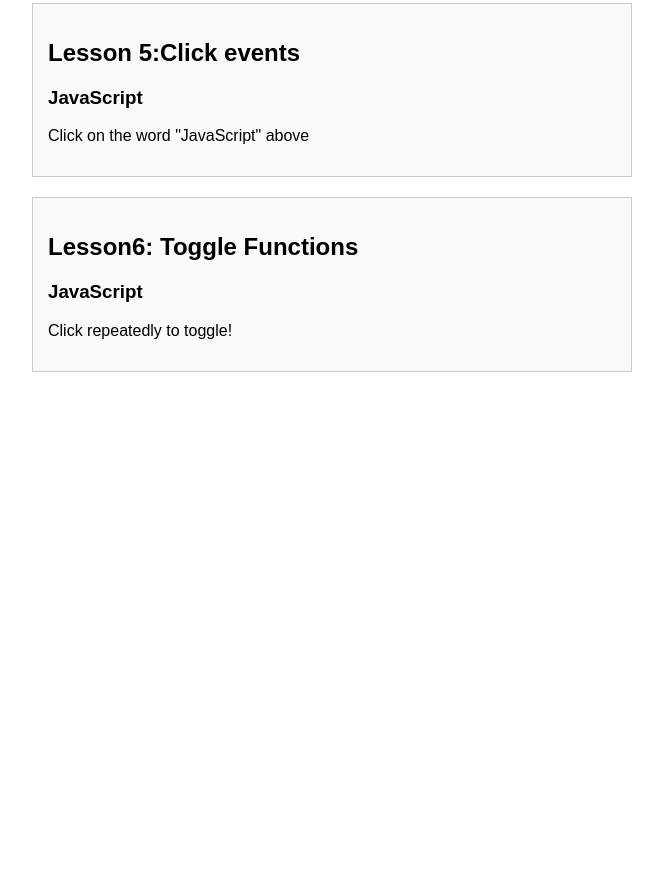
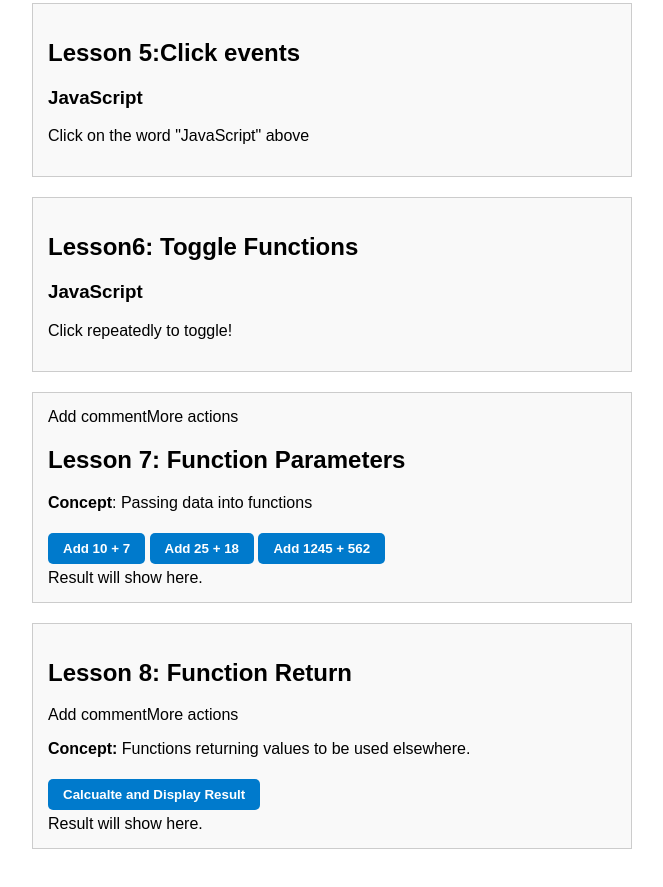
Before and after one commit to SiyabulelaSpayiri05/JAVA-SCRIPT, a plain HTML site: page index.html in a window 1280 px wide. Shown: the part 951-1838 px from the top of the page, without its empty margins (308-971 px from the left). Before the commit the page ends 1383 px from the top, so only its background shows below. Drawn offline with Linux system fonts and the light colour scheme.

Commit message:
function parametwers and Function return

```diff
--- a/index.html
+++ b/index.html
@@ -107,6 +107,44 @@ if(userPassword == "Msih")
     }
      </script>
    </div>
+   <!--------lesson7:--------->
+   <!-- Lesson 7 -->
+    <div class="lesson">Add commentMore actions
+        <h2>Lesson 7: Function Parameters</h2>
+        <p><strong>Concept</strong>: Passing data into functions</p>
 
+        <button onclick="addNumbers(10, 7)">Add 10 + 7</button>
+        <button onclick="addNumbers(25, 18)">Add 25 + 18</button>
+        <button onclick="addNumbers(1245, 562)">Add 1245 + 562</button>
+        <div class="output" id="addition7">Result will show here.</div>
+
+        <script>
+            function addNumbers(num1, num2) {
+                document.getElementById("addition7").innerHTML = "12" + num2
+            }
+        </script>
+    </div>
+   <!-------lesson8--------->
+
+    <div class="lesson">
+        <h2>Lesson 8: Function Return</h2>Add commentMore actions
+        <p><strong>Concept:</strong> Functions returning values to be used elsewhere.</p>
+
+        <button onclick="runLesson8()">Calcualte and Display Result</button>
+        <div class="output" id="addition8">Result will show here.</div>
+
+        <script>
+            function runLesson8() {
+                document.getElementById("addition8").innerHTML = "10 + 7 = " + addNumbersReturn(10, 7);
+            }
+
+            function addNumbersReturn(num1, num2) {
+                return num1 + num2;
+            }
+        </script>
+
+
+
+   </div>
 </body>
 </html>
```
